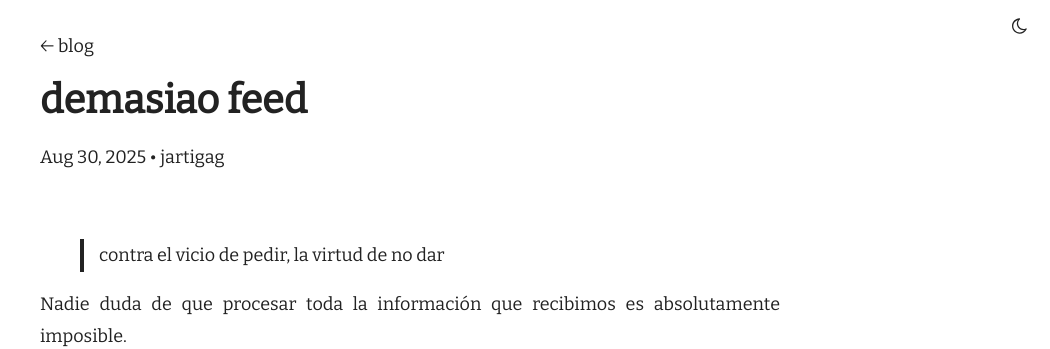
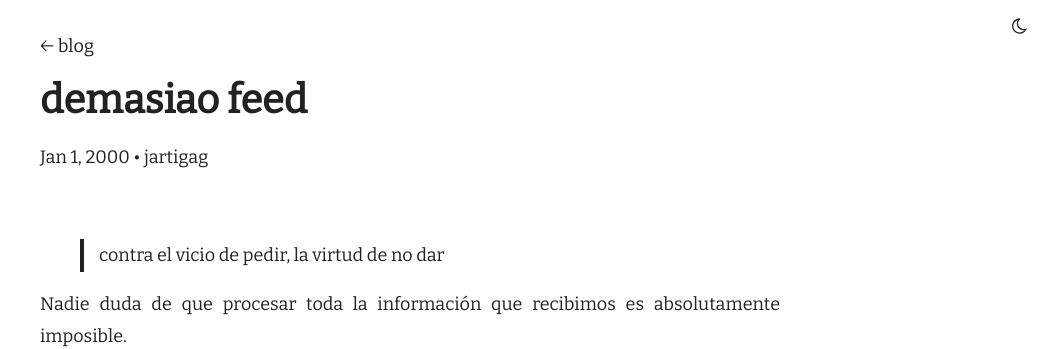
Before and after one commit to jartigag/blog, a Jekyll site: the page built from _posts/2025-08-30-demasiao-feed.md, in a window 1280 px wide and 900 px high. Shown: the top 349 px of the window, without its empty margins (230-1280 px from the left). Built offline with Jekyll 4.4.1, drawn with Linux system fonts in a browser that asks for light colours; nearby versions of some CDN libraries.

Commit message:
Update 2025-08-30-demasiao-feed.md

```diff
--- a/_posts/2025-08-30-demasiao-feed.md
+++ b/_posts/2025-08-30-demasiao-feed.md
@@ -4,7 +4,7 @@ title:  "demasiao feed"
 
 layout: post
 
-date:   2025-08-30
+date:   2000-01-01
 
 permalink: demasiao-feed
 
```
